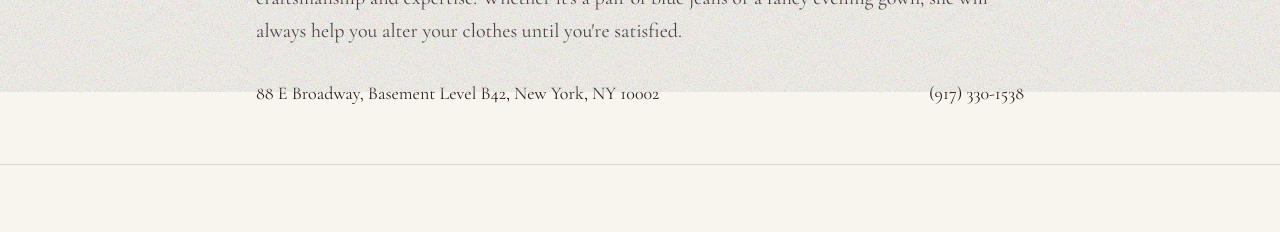
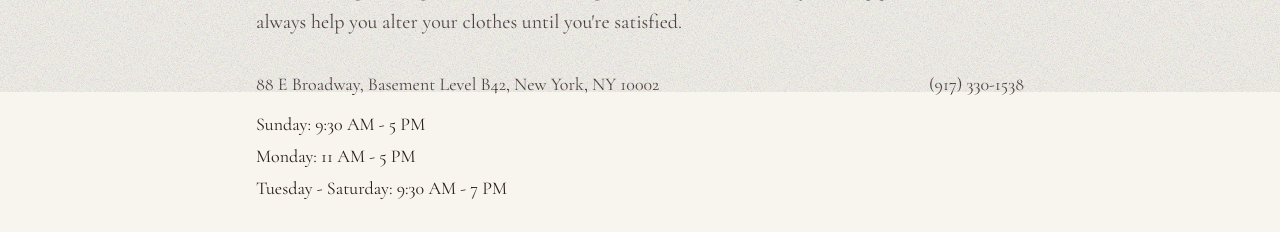
Before and after one commit to Sriketk/MsChenTailor, a Next.js app: page / in a window 1280 px wide. Shown: the part 708-940 px from the top of the page. Built offline with nearby package versions, Linux system fonts and the light colour scheme; no server answers.

Commit message:
added hours

```diff
--- a/app/page.tsx
+++ b/app/page.tsx
@@ -68,6 +68,7 @@ export default function Page() {
               </p>
 
               {/* Contact Information */}
+              <div className="w-full space-y-3">
                 <div className="flex w-full flex-col items-center justify-between gap-2 sm:flex-row sm:gap-4">
                   <p className="text-base text-foreground sm:text-lg">
                     88 E Broadway, Basement Level B42, New York, NY 10002
@@ -75,6 +76,12 @@ export default function Page() {
                   <p className="text-base text-foreground sm:text-lg">
                     (917) 330-1538
                   </p>
+                </div>
+                <div className="w-full space-y-1 text-center text-base text-foreground sm:text-left sm:text-lg">
+                  <p>Sunday: 9:30 AM - 5 PM</p>
+                  <p>Monday: 11 AM - 5 PM</p>
+                  <p>Tuesday - Saturday: 9:30 AM - 7 PM</p>
+                </div>
               </div>
             </div>
           </div>
```
Lines whose indentation alone changed are shown as unchanged.
